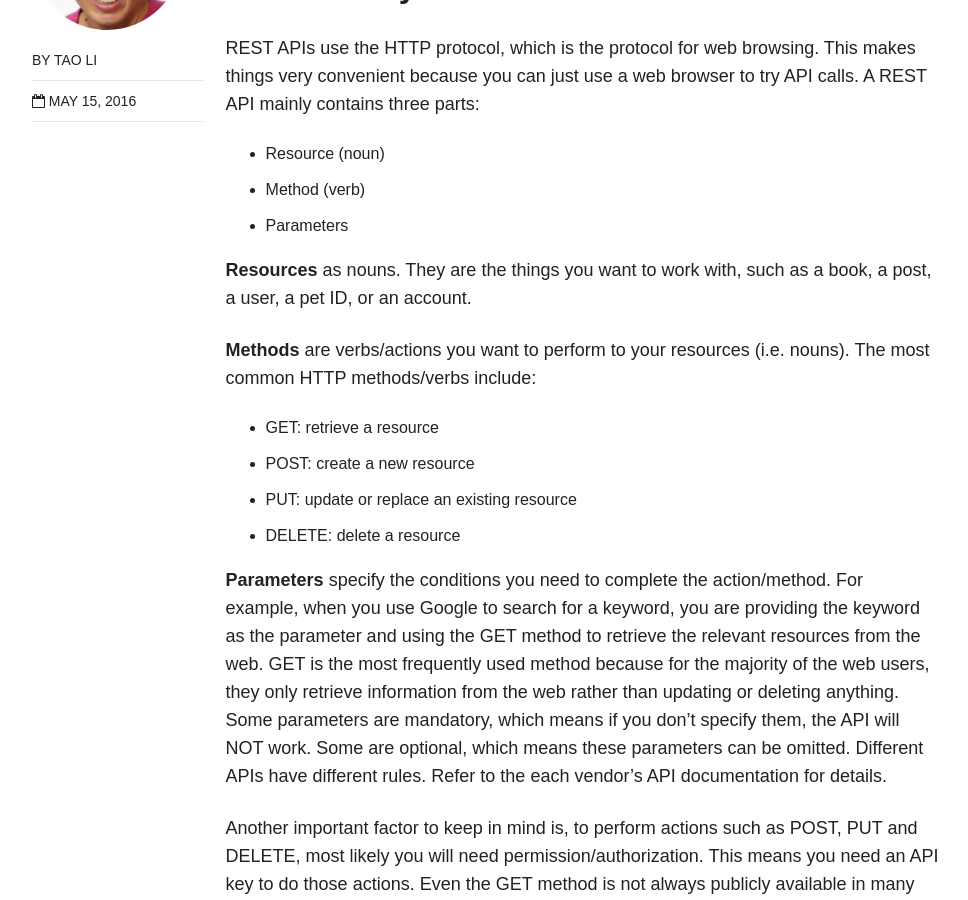
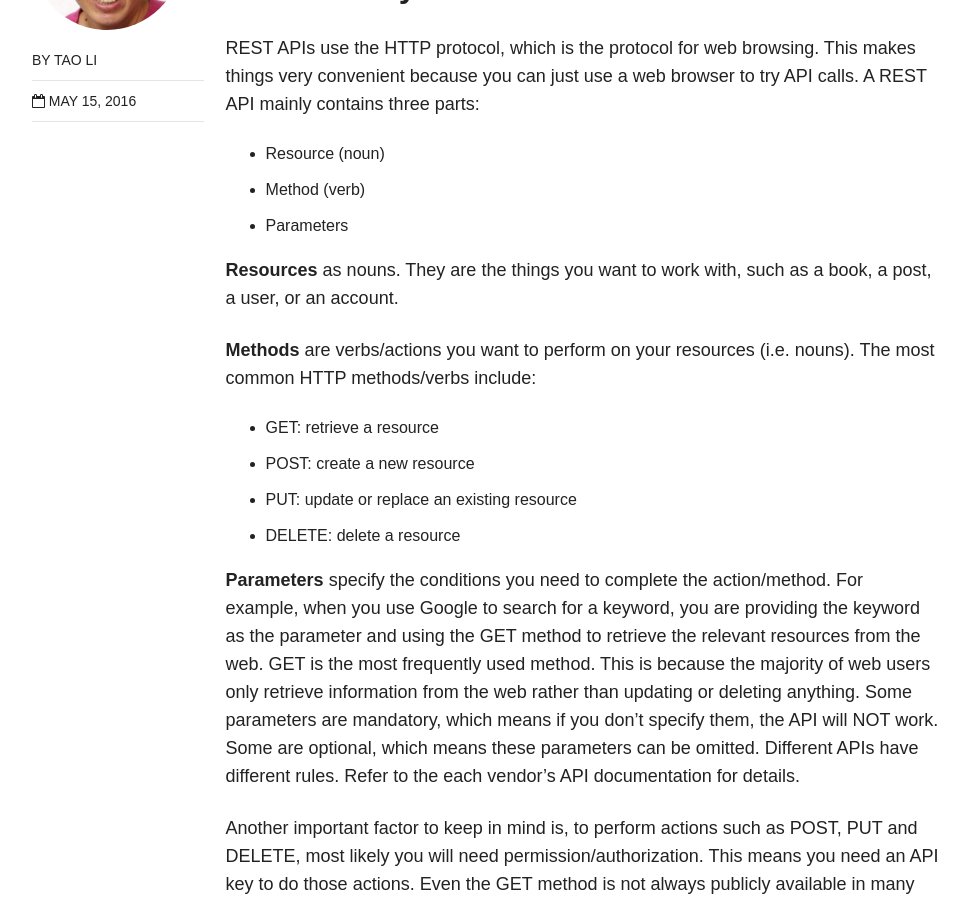
Before and after one commit to taolicd/taolicd.github.io, a Jekyll site: the page built from _posts/blog/2016-05-15-API2.md, in a window 1280 px wide and 900 px high, scrolled down 598 px. Shown: the whole window, without its empty margins (154-1122 px from the left). Built offline with Jekyll 4.4.1, drawn with Linux system fonts in a browser that asks for light colours; comment, search, counter and statistics services are not loaded.

Commit message:
new post

```diff
--- a/_posts/blog/2016-05-15-API2.md
+++ b/_posts/blog/2016-05-15-API2.md
@@ -16,9 +16,9 @@ REST APIs use the HTTP protocol, which is the protocol for web browsing. This ma
 * Method (verb)
 * Parameters
 
-**Resources** as nouns. They are the things you want to work with, such as a book, a post, a user, a pet ID, or an account.
+**Resources** as nouns. They are the things you want to work with, such as a book, a post, a user, or an account.
 
-**Methods** are verbs/actions you want to perform to your resources (i.e. nouns).
+**Methods** are verbs/actions you want to perform on your resources (i.e. nouns).
 The most common HTTP methods/verbs include:
 
 * GET: retrieve a resource
@@ -26,7 +26,7 @@ The most common HTTP methods/verbs include:
 * PUT: update or replace an existing resource
 * DELETE: delete a resource
 
-**Parameters** specify the conditions you need to complete the action/method. For example, when you use Google to search for a keyword, you are providing the keyword as the parameter and using the GET method to retrieve the relevant resources from the web. GET is the most frequently used method because for the majority of the web users, they only retrieve information from the web rather than updating or deleting anything. Some parameters are mandatory, which means if you don't specify them, the API will NOT work.  Some are optional, which means these parameters can be omitted. Different APIs have different rules. Refer to the each vendor's API documentation for details.
+**Parameters** specify the conditions you need to complete the action/method. For example, when you use Google to search for a keyword, you are providing the keyword as the parameter and using the GET method to retrieve the relevant resources from the web. GET is the most frequently used method. This is because the majority of web users only retrieve information from the web rather than updating or deleting anything. Some parameters are mandatory, which means if you don't specify them, the API will NOT work.  Some are optional, which means these parameters can be omitted. Different APIs have different rules. Refer to the each vendor's API documentation for details.
 
 Another important factor to keep in mind is, to perform actions such as POST, PUT and DELETE, most likely you will need permission/authorization. This means you need an API key to do those actions. Even the GET method is not always publicly available in many REST APIs. You need to register with them to get the API key. An API key can be submitted as part of the parameters.
 
```
